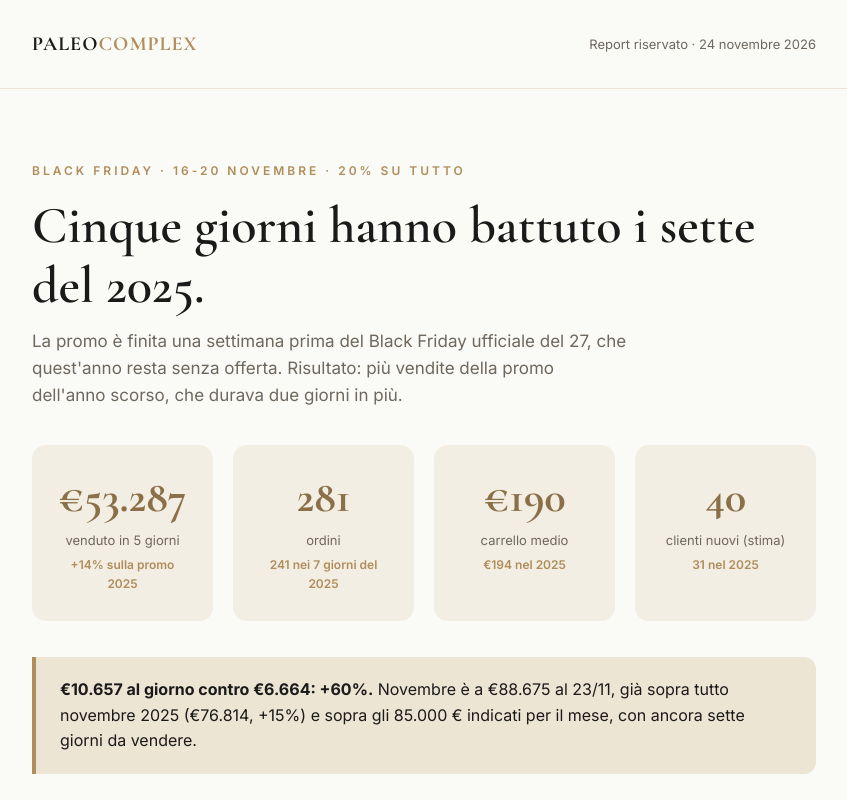
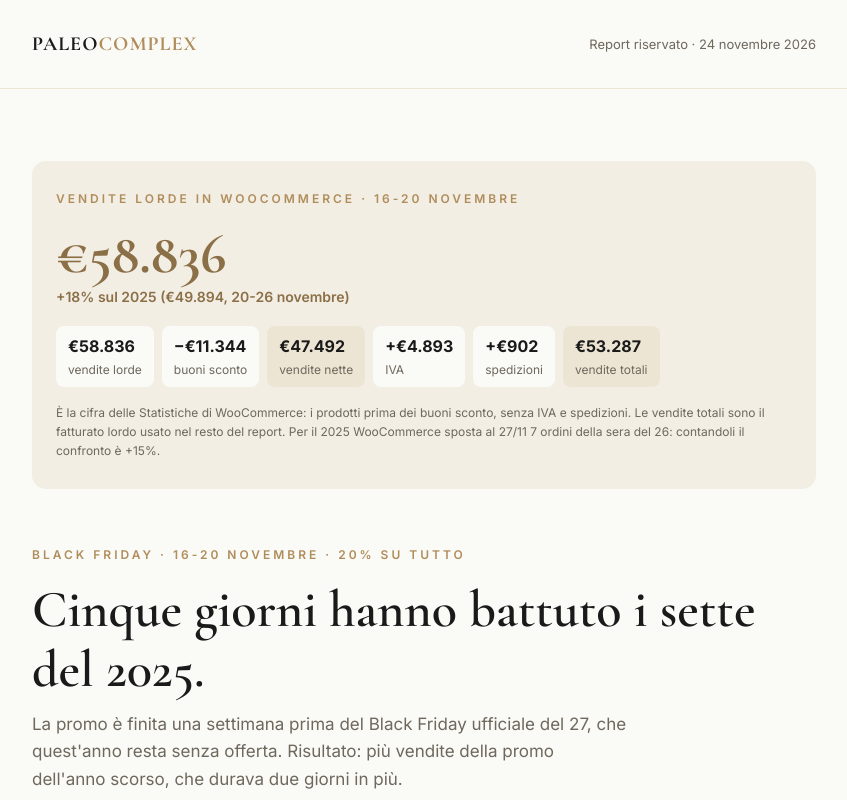
Before and after one commit to giavara/paleo, a plain HTML site: page presentazioni/2026-11-24_report-black-friday-lorenzo.html in a window 1280 px wide. Shown: the top 800 px of the page, without its empty margins (216-1063 px from the left). Drawn offline with nearby package versions, Linux system fonts and the light colour scheme.

Commit message:
report Black Friday: vendite lorde di WooCommerce in testa
Co-Authored-By: Claude Sonnet 5.5 <noreply@anthropic.com>

```diff
--- a/presentazioni/2026-11-24_report-black-friday-lorenzo.html
+++ b/presentazioni/2026-11-24_report-black-friday-lorenzo.html
@@ -1,8 +1,9 @@
 <!DOCTYPE html>
 <!--
-  Report Black Friday 2026 per Lorenzo - v1 (2026-11-24)
+  Report Black Friday 2026 per Lorenzo - v2 (2026-11-26)
   Generato da scripts/report_black_friday.py: numeri in project/black-friday-2026-dati.json
   Changelog:
+  v2 - in testa il riquadro con le Vendite lorde delle Statistiche di WooCommerce.
   v1 - prima versione. Dati: WooCommerce (ordini 16-20/11 e promo 2025 20-26/11), Klaviyo (nove invii), Google Ads (spesa), ordini lordi IVA inclusa.
 -->
 <html lang="it">
@@ -51,6 +52,14 @@
   .logo span{color:var(--gold)}
   header{max-width:880px;margin:0 auto;padding:28px 48px;display:flex;justify-content:space-between;align-items:center;border-bottom:1px solid var(--beige)}
   header .date{font-size:13px;color:var(--muted)}
+  .woo{background:var(--card);border-radius:14px;padding:28px 24px;margin-bottom:56px}
+  .woo-n{font-family:'Cormorant Garamond',Georgia,serif;font-size:56px;font-weight:700;color:var(--bronze);line-height:1.1}
+  .woo-d{font-size:14px;color:var(--bronze);font-weight:600;margin-bottom:18px}
+  .ponte{display:flex;flex-wrap:wrap;gap:8px;margin-bottom:16px}
+  .ponte span{font-size:12px;color:var(--muted);background:var(--bg);border-radius:8px;padding:8px 12px}
+  .ponte span.tot{background:var(--beige)}
+  .ponte b{display:block;font-size:16px;color:var(--ink);white-space:nowrap}
+  .woo-f{font-size:12px;color:var(--muted)}
   @media print{.slide{page-break-after:always;padding:40px}}
   @media (max-width:640px){.slide{padding:48px 24px}h1{font-size:38px}h2{font-size:28px}header{padding:20px 24px}.bar-label{width:96px;font-size:12px}}
 </style>
@@ -63,6 +72,13 @@
 </header>
 
 <section class="slide">
+  <div class="woo">
+    <div class="kicker">Vendite lorde in WooCommerce · 16-20 novembre</div>
+    <div class="woo-n">€58.836</div>
+    <div class="woo-d">+18% sul 2025 (€49.894, 20-26 novembre)</div>
+    <div class="ponte"><span class=""><b>€58.836</b>vendite lorde</span><span class=""><b>−€11.344</b>buoni sconto</span><span class="tot"><b>€47.492</b>vendite nette</span><span class=""><b>+€4.893</b>IVA</span><span class=""><b>+€902</b>spedizioni</span><span class="tot"><b>€53.287</b>vendite totali</span></div>
+    <div class="woo-f">È la cifra delle Statistiche di WooCommerce: i prodotti prima dei buoni sconto, senza IVA e spedizioni. Le vendite totali sono il fatturato lordo usato nel resto del report. Per il 2025 WooCommerce sposta al 27/11 7 ordini della sera del 26: contandoli il confronto è +15%.</div>
+  </div>
   <div class="kicker">Black Friday · 16-20 novembre · 20% su tutto</div>
   <h1>Cinque giorni hanno battuto i sette del 2025.</h1>
   <p class="sub">La promo è finita una settimana prima del Black Friday ufficiale del 27, che quest'anno resta senza offerta. Risultato: più vendite della promo dell'anno scorso, che durava due giorni in più.</p>
```
